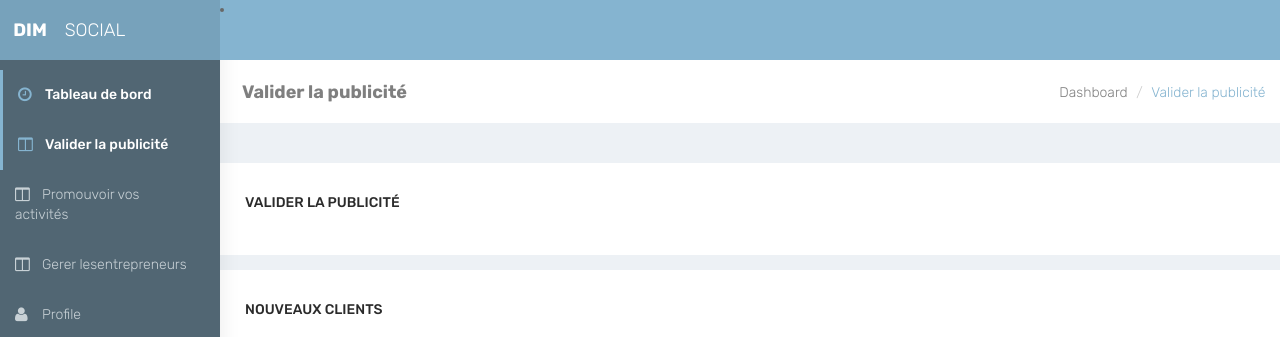
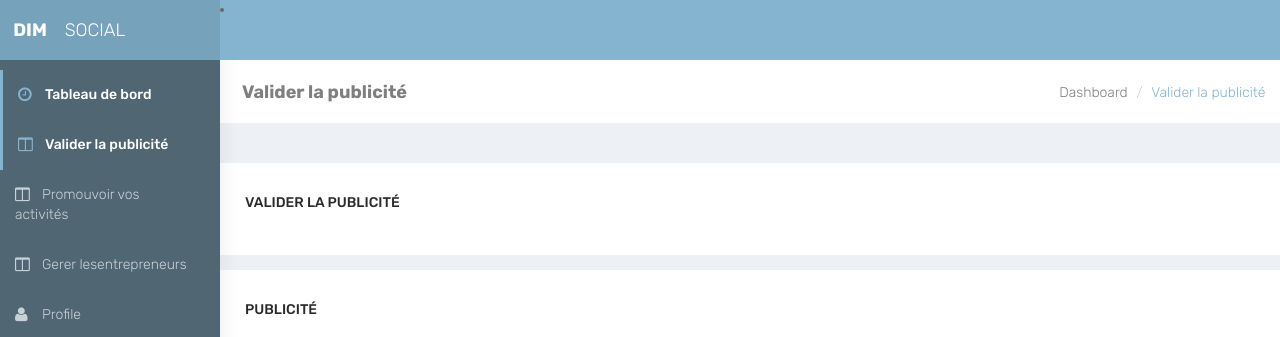
Before and after one commit to patheomwiko/dimsocial, a CodeIgniter app: page /dimsocial/admin/valider_pub in a window 1280 px wide. Shown: the top 337 px of the page. Run offline with CodeIgniter, Linux system fonts and the light colour scheme; some libraries are stand-ins or nearby versions.

Commit message:
modification admin

```diff
--- a/application/views/admin/valider_pub.php
+++ b/application/views/admin/valider_pub.php
@@ -148,7 +148,7 @@ scratch. This page gets rid of all links and provides the needed markup only.
                     <div class="col-sm-12">
                         <div class="white-box">
                             <small class="text-danger"><?php if(isset($msg)) echo $msg; ?></small>
-                            <h3 class="box-title">NOUVEAUX CLIENTS</h3>
+                            <h3 class="box-title"> PUBLICITÉ</h3>
                             <!-- <p class="text-muted">Add class <code>.table</code></p> -->
                             <div class="table-responsive">
                                 <table class="table">
```
